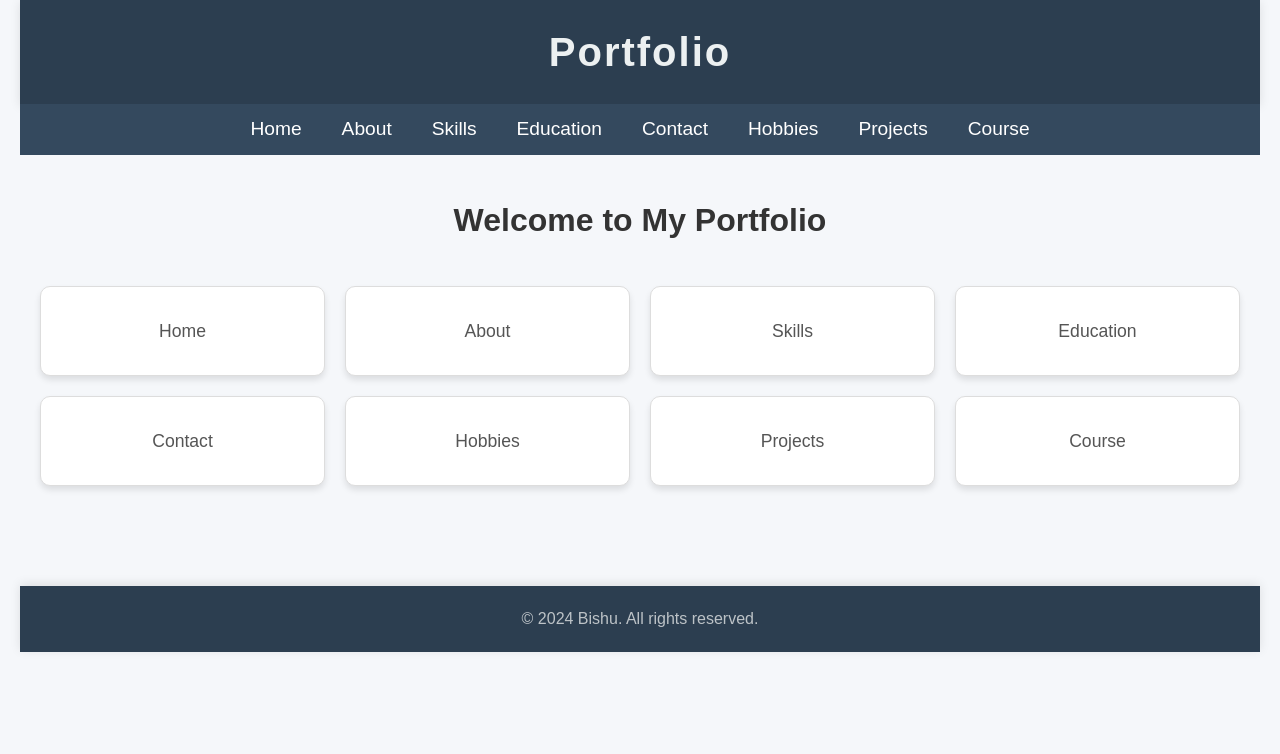
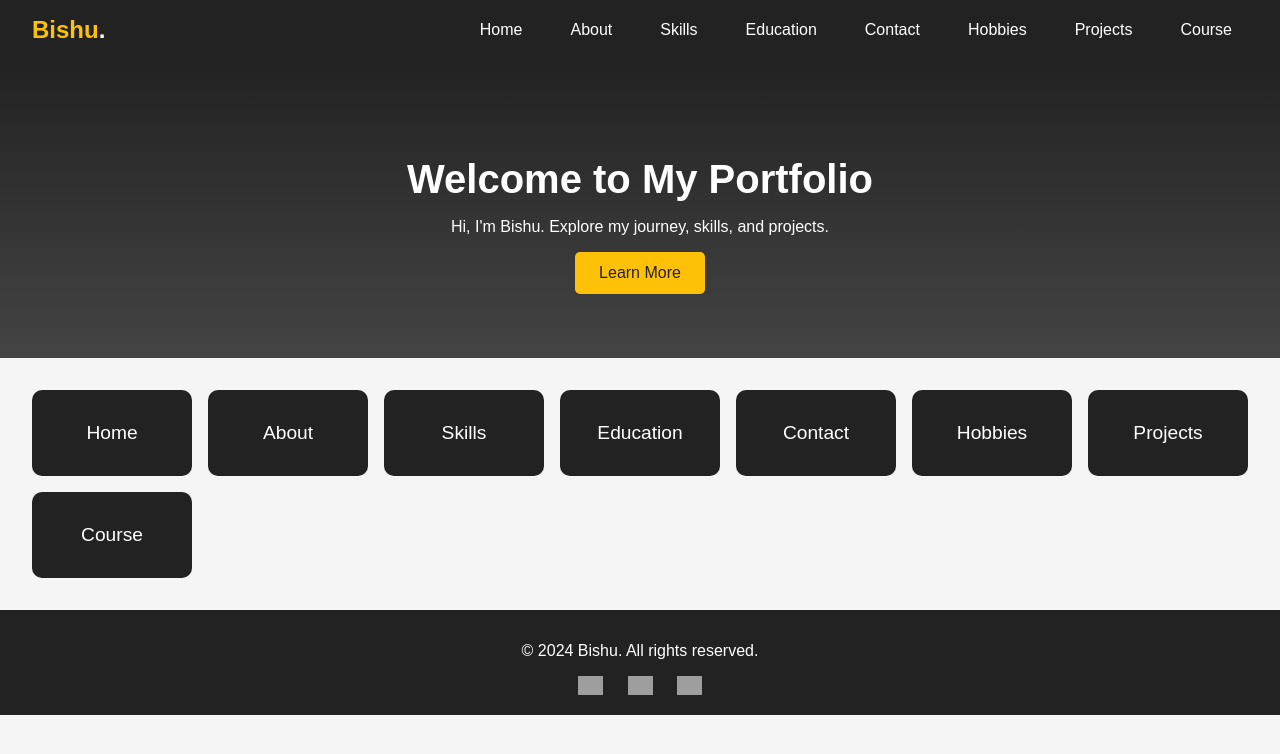
Before and after one commit to Bishuthapa/Super, a PHP site: page / in a window 1280 px wide. Shown: the top 754 px of the page. Run offline with PHP 8.4, Linux system fonts and the light colour scheme; grey boxes are pictures that could not be loaded.

Commit message:
initial commit

```diff
--- a/index.html
+++ b/index.html
@@ -2,21 +2,16 @@
 <html lang="en">
 <head>
     <meta name="google-adsense-account" content="ca-pub-4422237824770567">
-    <script async src="https://pagead2.googlesyndication.com/pagead/js/adsbygoogle.js?client=ca-pub-4422237824770567"
-     crossorigin="anonymous"></script>
+    <script async src="https://pagead2.googlesyndication.com/pagead/js/adsbygoogle.js?client=ca-pub-4422237824770567" crossorigin="anonymous"></script>
     <meta charset="UTF-8">
     <meta name="viewport" content="width=device-width, initial-scale=1.0">
     <link rel="icon" type="image/x-icon" href="image/image0.png">
     <link rel="stylesheet" href="style.css">
     <title>Portfolio</title>
-    <script async src="https://pagead2.googlesyndication.com/pagead/js/adsbygoogle.js?client=ca-pub-4422237824770567" crossorigin="anonymous"></script>
 </head>
 <body>
-
-    <header>
-        <h1>Portfolio</h1>
-    </header>
-
+    <header class="header">
+        <div class="logo">Bishu<span>.</span></div>
         <nav class="navbar">
             <ul>
                 <li><a href="index.html">Home</a></li>
@@ -27,29 +22,36 @@
                 <li><a href="hobbies.html">Hobbies</a></li>
                 <li><a href="projects.html">Projects</a></li>
                 <li><a href="course.html">Course</a></li>
-
             </ul>
         </nav>
+    </header>
 
-    <main>
-        <h2>Welcome to My Portfolio</h2>
+    <main class="main">
+        <section class="hero">
+            <h1>Welcome to My Portfolio</h1>
+            <p>Hi, I'm Bishu. Explore my journey, skills, and projects.</p>
+            <button onclick="location.href='about.html'">Learn More</button>
+        </section>
 
-        <div class="container">
-            <div onclick="location.href='home.html'">Home</div>
-            <div onclick="location.href='about.html'">About</div>
-            <div onclick="location.href='skills.html'">Skills</div>
-            <div onclick="location.href='education.html'">Education</div>
-            <div onclick="location.href='contact.html'">Contact</div>
-            <div onclick="location.href='hobbies.html'">Hobbies</div>
-            <div onclick="location.href='projects.html'">Projects</div>
-            <div onclick="location.href='course.html'">Course</div>
-
-        </div>
+        <section class="grid-container">
+            <div class="grid-item" onclick="location.href='home.html'">Home</div>
+            <div class="grid-item" onclick="location.href='about.html'">About</div>
+            <div class="grid-item" onclick="location.href='skills.html'">Skills</div>
+            <div class="grid-item" onclick="location.href='education.html'">Education</div>
+            <div class="grid-item" onclick="location.href='contact.html'">Contact</div>
+            <div class="grid-item" onclick="location.href='hobbies.html'">Hobbies</div>
+            <div class="grid-item" onclick="location.href='projects.html'">Projects</div>
+            <div class="grid-item" onclick="location.href='course.html'">Course</div>
+        </section>
     </main>
 
-    <footer>
+    <footer class="footer">
         <p>&copy; 2024 Bishu. All rights reserved.</p>
-
+        <div class="social-icons">
+            <a href="#"><img src="image/facebook-icon.png" alt="Facebook"></a>
+            <a href="#"><img src="image/twitter-icon.png" alt="Twitter"></a>
+            <a href="#"><img src="image/linkedin-icon.png" alt="LinkedIn"></a>
+        </div>
     </footer>
 
     <script src="script.js"></script>
--- a/login.php
+++ b/login.php
@@ -0,0 +1,2 @@
+<?Php
+$title = "Login Page" ;
--- a/style.css
+++ b/style.css
@@ -1,152 +1,122 @@
-/* General Reset */
-* {
+/* General Styles */
+body {
     margin: 0;
-    padding: 0;
-    box-sizing: border-box;
+    font-family: 'Poppins', sans-serif;
+    color: #333;
+    background-color: #f5f5f5;
 }
 
-body {
-    font-family: 'Poppins', sans-serif;
-    background-color: #f5f7fa; /* Light neutral background */
-    color: #333;
-    line-height: 1.6;
-    padding: 0 20px;
+header {
+    display: flex;
+    justify-content: space-between;
+    align-items: center;
+    padding: 1rem 2rem;
+    background-color: #222;
+    color: white;
 }
 
-/* Header Styles */
-header {
-    text-align: center;
-    padding: 20px 0;
-    background-color: #2c3e50; /* Dark professional blue/gray */
-    color: white;
-    box-shadow: 0 2px 10px rgba(0, 0, 0, 0.1);
+header .logo {
+    font-size: 1.5rem;
+    font-weight: bold;
+    color: #ffc107;
 }
 
-header h1 {
-    font-size: 2.5rem;
-    letter-spacing: 2px;
-    color: #ecf0f1; /* Light gray */
-}
-
-/* Navbar Styles */
-.navbar {
-    display: flex;
-    justify-content: center;
-    background-color: #34495e; /* Slightly lighter than header */
-    padding: 10px 0;
+header .logo span {
+    color: #fff;
 }
 
 .navbar ul {
+    list-style: none;
     display: flex;
-    list-style-type: none;
+    gap: 1rem;
+    margin: 0;
+    padding: 0;
 }
 
-.navbar ul li {
-    margin: 0 20px;
+.navbar a {
+    text-decoration: none;
+    color: white;
+    padding: 0.5rem 1rem;
+    border-radius: 5px;
+    transition: background-color 0.3s;
 }
 
-.navbar ul li a {
-    color: white;
-    text-decoration: none;
-    font-size: 1.2rem;
-    position: relative;
-    padding: 5px 0;
-    transition: color 0.3s ease;
+.navbar a:hover {
+    background-color: #ffc107;
+    color: #222;
 }
 
-.navbar ul li a::before {
-    content: '';
-    position: absolute;
-    width: 0;
-    height: 2px;
-    bottom: 0;
-    left: 0;
-    background-color: #3498db; /* Subtle professional blue for hover */
-    transition: all 0.3s ease;
+/* Hero Section */
+.hero {
+    text-align: center;
+    padding: 4rem 2rem;
+    background: linear-gradient(to bottom, #222, #444);
+    color: white;
 }
 
-.navbar ul li a:hover::before {
-    width: 100%;
+.hero h1 {
+    font-size: 2.5rem;
+    margin-bottom: 1rem;
 }
 
-.navbar ul li a:hover {
-    color: #3498db;
+.hero button {
+    background-color: #ffc107;
+    border: none;
+    color: #222;
+    padding: 0.75rem 1.5rem;
+    border-radius: 5px;
+    font-size: 1rem;
+    cursor: pointer;
+    transition: background-color 0.3s;
 }
 
-/* Main Content Styles */
-main {
-    padding: 40px 0;
+.hero button:hover {
+    background-color: #fff;
+}
+
+/* Grid Section */
+.grid-container {
+    display: grid;
+    grid-template-columns: repeat(auto-fit, minmax(150px, 1fr));
+    gap: 1rem;
+    padding: 2rem;
     text-align: center;
 }
 
-main h2 {
-    font-size: 2rem;
-    color: #333;
-    margin-bottom: 20px;
+.grid-item {
+    background: #222;
+    color: white;
+    padding: 2rem 1rem;
+    border-radius: 10px;
+    font-size: 1.2rem;
+    cursor: pointer;
+    transition: transform 0.3s, background-color 0.3s;
 }
 
-/* Card Layout for Sections */
-.container {
-    display: grid;
-    grid-template-columns: repeat(auto-fit, minmax(250px, 1fr));
-    gap: 20px;
-    margin: 0 auto;
-    padding: 20px;
+.grid-item:hover {
+    transform: scale(1.05);
+    background-color: #ffc107;
+    color: #222;
 }
 
-.container div {
-    background-color: #ffffff;
-    border-radius: 10px;
-    box-shadow: 0 4px 6px rgba(0, 0, 0, 0.1);
-    padding: 30px;
-    transition: transform 0.3s ease, box-shadow 0.3s ease;
-    cursor: pointer;
+/* Footer */
+.footer {
+    background-color: #222;
+    color: white;
     text-align: center;
-    font-size: 1.1rem;
-    color: #555;
-    border: 1px solid #ddd;
+    padding: 1rem 0;
 }
 
-.container div:hover {
-    transform: translateY(-5px);
-    box-shadow: 0 8px 16px rgba(0, 0, 0, 0.15);
-    background-color: #ecf0f1; /* Subtle light color on hover */
+.footer .social-icons {
+    margin-top: 0.5rem;
 }
 
-.container div:hover h3 {
-    color: #2980b9; /* Professional blue hover text */
+.footer .social-icons img {
+    width: 25px;
+    margin: 0 10px;
+    transition: transform 0.3s;
 }
 
-/* Footer Styles */
-footer {
-    text-align: center;
-    padding: 20px;
-    background-color: #2c3e50;
-    color: white;
-    margin-top: 40px;
-    box-shadow: 0 -2px 10px rgba(0, 0, 0, 0.1);
+.footer .social-icons img:hover {
+    transform: scale(1.2);
 }
-
-footer p {
-    font-size: 1rem;
-    color: #bdc3c7; /* Light gray text */
-}
-
-/* Media Queries for Responsiveness */
-@media (max-width: 768px) {
-    .navbar ul li {
-        margin: 0 10px;
-    }
-
-    .navbar ul li a {
-        font-size: 1rem;
-    }
-
-    main h2 {
-        font-size: 1.6rem;
-    }
-
-    .container {
-        grid-template-columns: repeat(auto-fit, minmax(200px, 1fr));
-    }
-}
```
Lines whose indentation alone changed are shown as unchanged.
